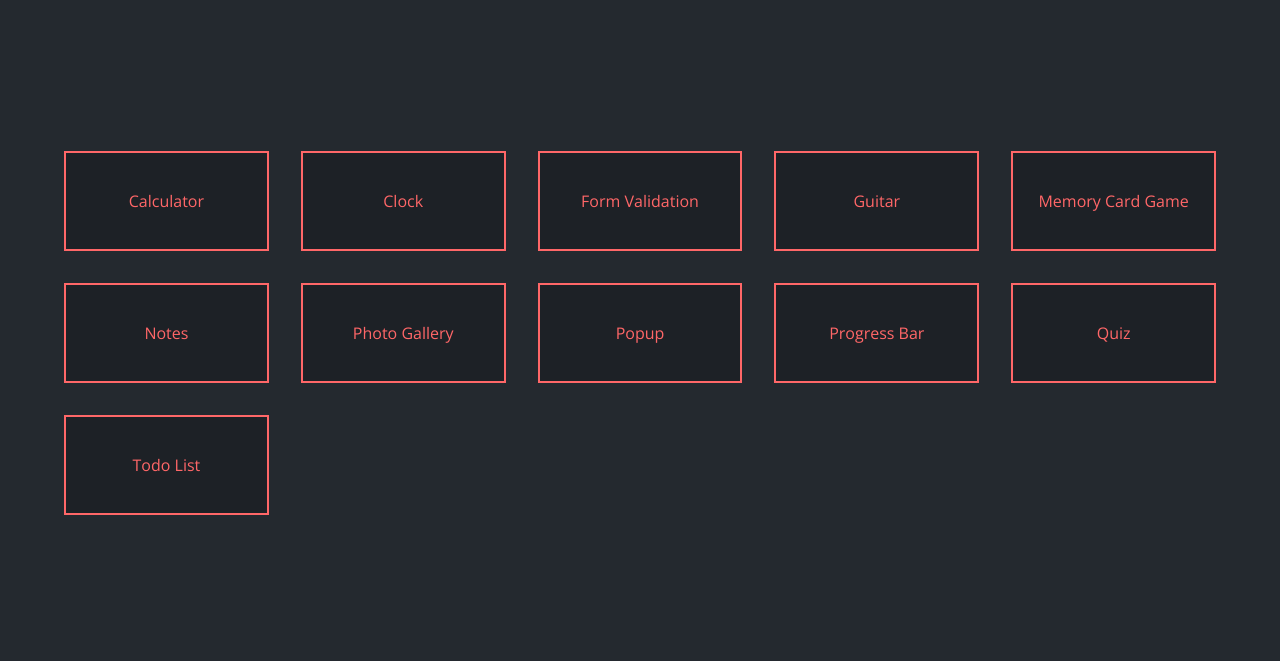
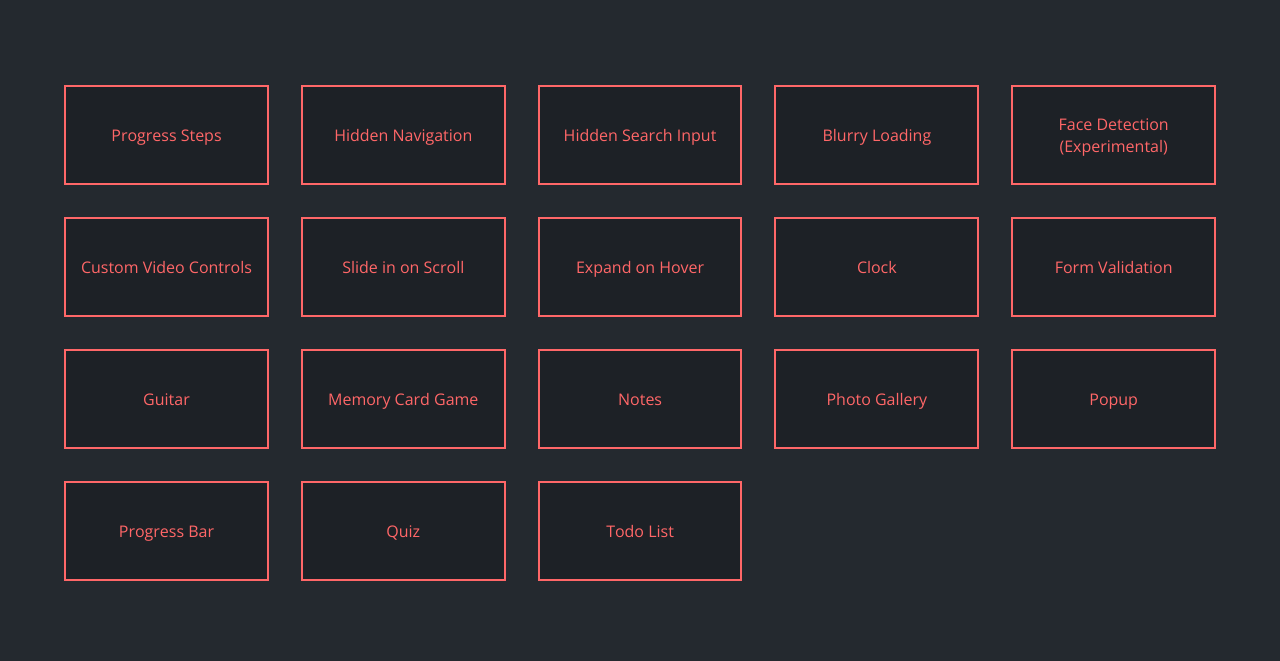
Before and after one commit to r-shafi/shafi-ml, a Gatsby site: page /works in a window 1280 px wide. Shown: the part 59-720 px from the top of the page. Built offline with nearby package versions, Linux system fonts and the light colour scheme; Gatsby itself is replaced by a stand-in of ours.

Commit message:
new project links added

```diff
--- a/public/chunk-map.json
+++ b/public/chunk-map.json
@@ -1 +1 @@
-{"polyfill":["/polyfill-d4b9477c183dc5c8fd29.js"],"app":["/app-553ddbf3dddf4db27fd2.js"],"component---src-pages-404-js":["/component---src-pages-404-js-faff28af5beccf5f9252.js"],"component---src-pages-blog-js":["/component---src-pages-blog-js-535728c78bcc0a57f5e7.js"],"component---src-pages-contact-js":["/component---src-pages-contact-js-268a399cfb767817891a.js"],"component---src-pages-index-js":["/component---src-pages-index-js-955b0d1a60d50e9c8ec4.js"],"component---src-pages-works-js":["/component---src-pages-works-js-9bdbc284442552629ded.js"],"component---src-templates-blog-template-js":["/component---src-templates-blog-template-js-413f0dc3aed9a8676ec2.js"]}
+{"polyfill":["/polyfill-d4b9477c183dc5c8fd29.js"],"app":["/app-553ddbf3dddf4db27fd2.js"],"component---src-pages-404-js":["/component---src-pages-404-js-faff28af5beccf5f9252.js"],"component---src-pages-blog-js":["/component---src-pages-blog-js-535728c78bcc0a57f5e7.js"],"component---src-pages-contact-js":["/component---src-pages-contact-js-62cd1a39d3bab0861e1f.js"],"component---src-pages-index-js":["/component---src-pages-index-js-955b0d1a60d50e9c8ec4.js"],"component---src-pages-works-js":["/component---src-pages-works-js-d8ea064e9dbc78369910.js"],"component---src-templates-blog-template-js":["/component---src-templates-blog-template-js-413f0dc3aed9a8676ec2.js"]}
--- a/public/page-data/app-data.json
+++ b/public/page-data/app-data.json
@@ -1 +1 @@
-{"webpackCompilationHash":"acc7ece8d0117060a0b9"}
+{"webpackCompilationHash":"3461d8683668ed001bf7"}
--- a/src/pages/contact.js
+++ b/src/pages/contact.js
@@ -1,5 +1,4 @@
 import React from 'react';
-import { Helmet } from 'react-helmet';
 import Base from '../components/base';
 import Head from '../components/head';
 
--- a/src/pages/works.js
+++ b/src/pages/works.js
@@ -5,9 +5,38 @@ import Head from '../components/head';
 import '../style/works.css';
 
 const links = [
+
   {
-    title: 'Calculator',
-    link: 'https://modest-villani-d0e72a.netlify.app/calculator/index.html',
+    title: 'Progress Steps',
+    link: 'https://modest-villani-d0e72a.netlify.app/progress-steps/index.html',
+  },
+  {
+    title: 'Hidden Navigation',
+    link: 'https://modest-villani-d0e72a.netlify.app/rotating-navigation/index.html',
+  },
+  {
+    title: 'Hidden Search Input',
+    link: 'https://modest-villani-d0e72a.netlify.app/hidden-search-input/index.html',
+  },
+  {
+    title: 'Blurry Loading',
+    link: 'https://modest-villani-d0e72a.netlify.app/blurry-loading/index.html',
+  },
+  {
+    title: 'Face Detection (Experimental)',
+    link: 'https://modest-villani-d0e72a.netlify.app/face-detection/index.html',
+  },
+  {
+    title: 'Custom Video Controls',
+    link: 'https://modest-villani-d0e72a.netlify.app/video-controls/index.html',
+  },
+  {
+    title: 'Slide in on Scroll',
+    link: 'https://modest-villani-d0e72a.netlify.app/scroll-animation/index.html',
+  },
+  {
+    title: 'Expand on Hover',
+    link: 'https://modest-villani-d0e72a.netlify.app/expanding-cards/index.html',
   },
   {
     title: 'Clock',
```
Also changed, not shown: public/404.html (+1 -1 lines), public/404/index.html (+1 -1 lines), public/blog/index.html (+1 -1 lines), public/blog/nodejs-learning-resources/index.html (+2 -2 lines), public/contact/index.html (+1 -1 lines), public/index.html (+1 -1 lines), public/webpack.stats.json (+1 -1 lines), public/works/index.html (+1 -1 lines), 6 other files.
